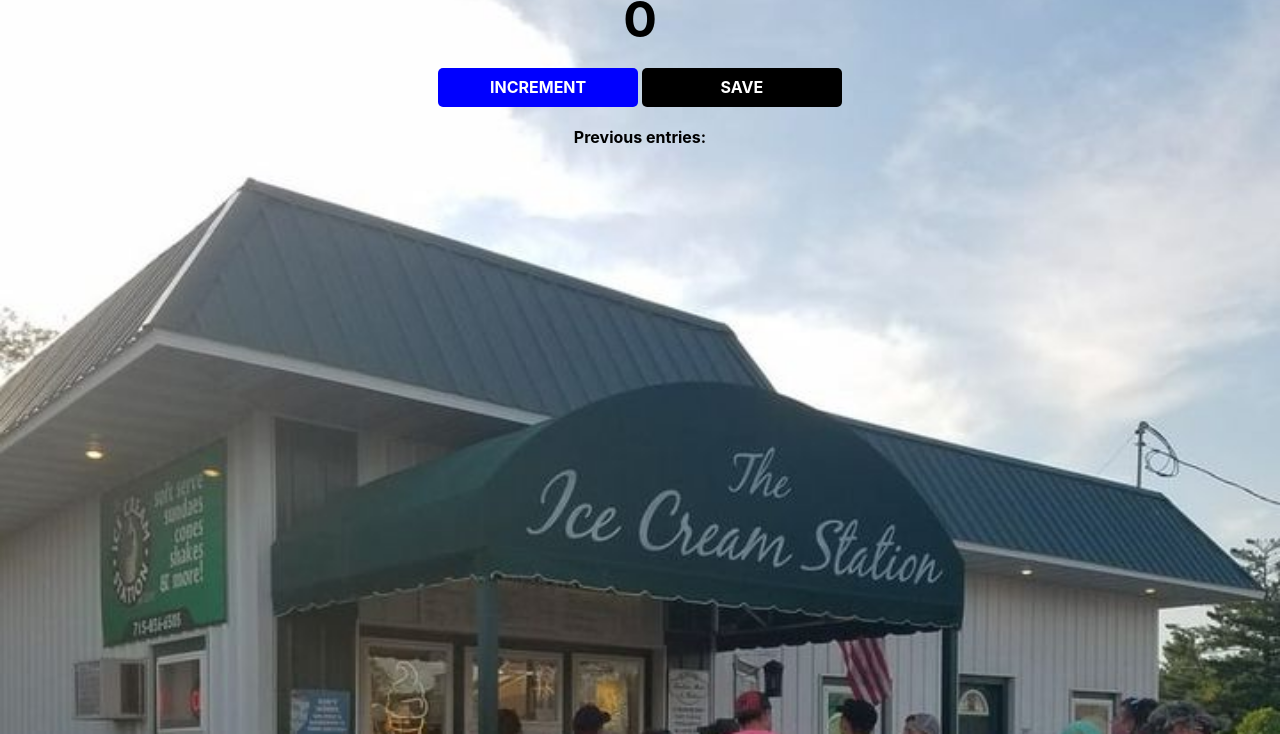
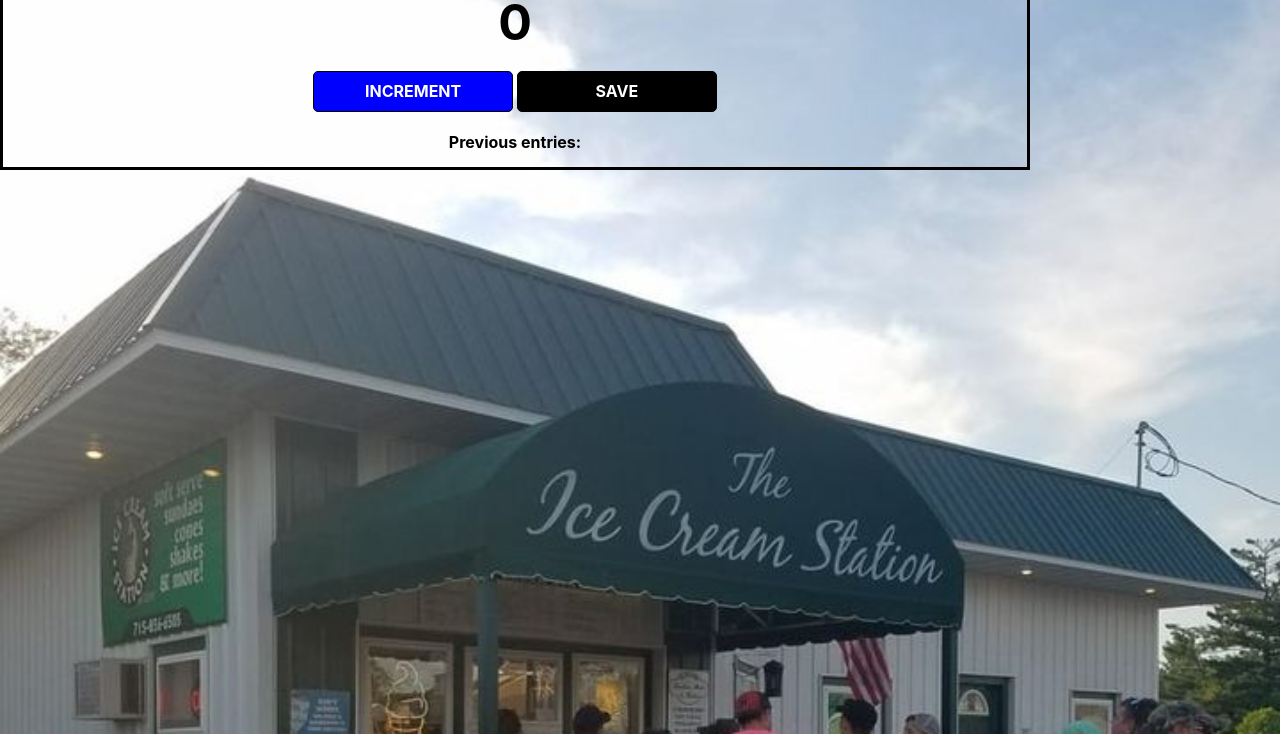
Before and after one commit to Abiodun001-world/The-Ice_Cream_Station, a plain HTML site: page index.html in a window 1280 px wide. Shown: the part 66-800 px from the top of the page. Drawn offline with nearby package versions, Linux system fonts and the light colour scheme.

Commit message:
adding files to container div and buttom

```diff
--- a/index.css
+++ b/index.css
@@ -1,11 +1,15 @@
 body {
     background-image: url("ice_cream.jpg");
     background-size: cover;
+    font-family: -apple-system, BlinkMacSystemFont, 'Segoe UI', Roboto, Oxygen, Ubuntu, Cantarell, 'Open Sans', 'Helvetica Neue', sans-serif;
+    font-weight: bold;
+    text-align: center;
 }
 .container {
-   font-family: -apple-system, BlinkMacSystemFont, 'Segoe UI', Roboto, Oxygen, Ubuntu, Cantarell, 'Open Sans', 'Helvetica Neue', sans-serif;
-    font-weight: bold;
-    text-align: center;
+    backgroung-color: black;
+    max-width: 80%;
+    border: 3px solid black;
+    border-radius: 10;
 }
 
 h1 {
@@ -20,7 +24,7 @@
 }
 
 button {
-    border: none;
+    border: 1px solid black;
     padding-top: 10px;
     padding-bottom: 10px;
     color: white;
```
